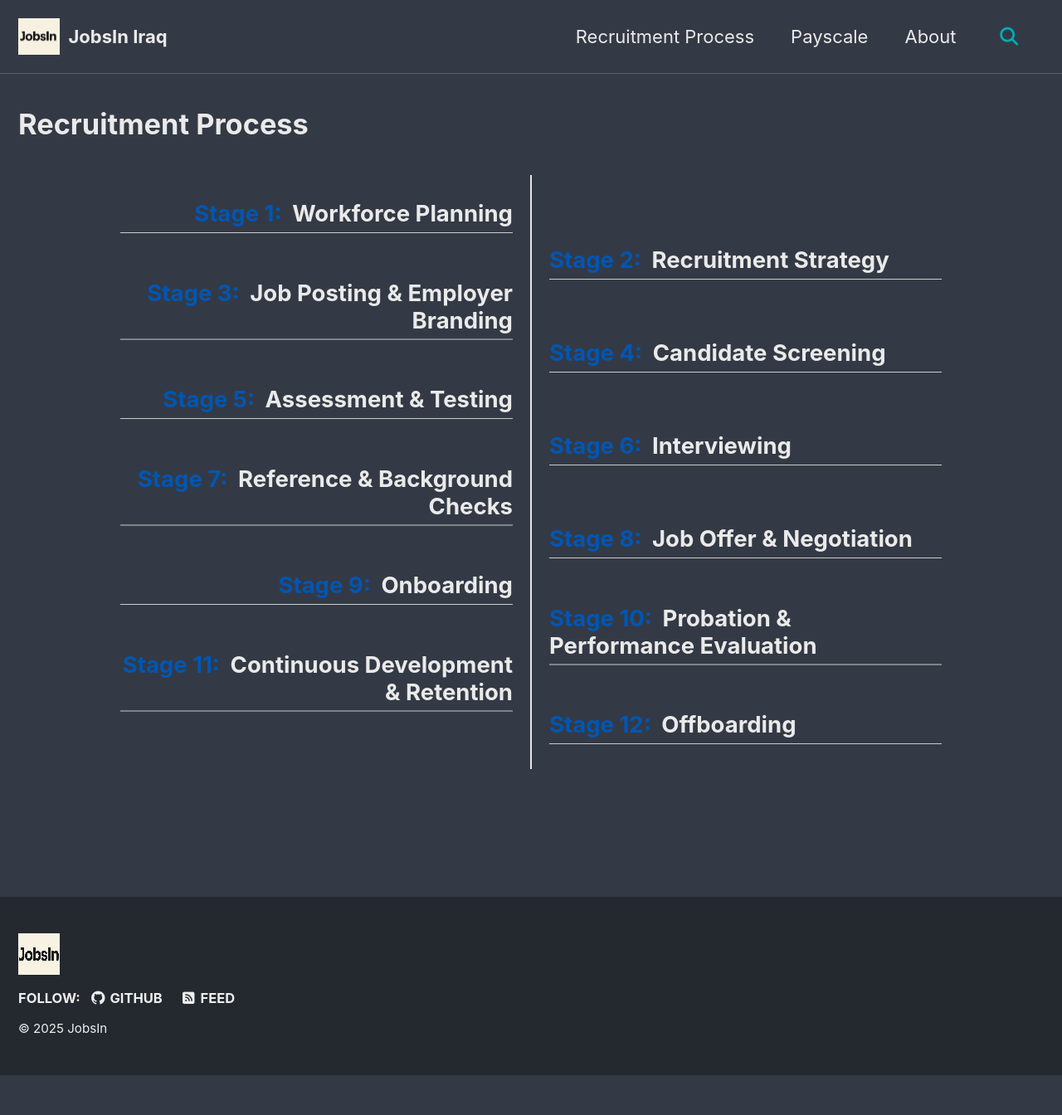
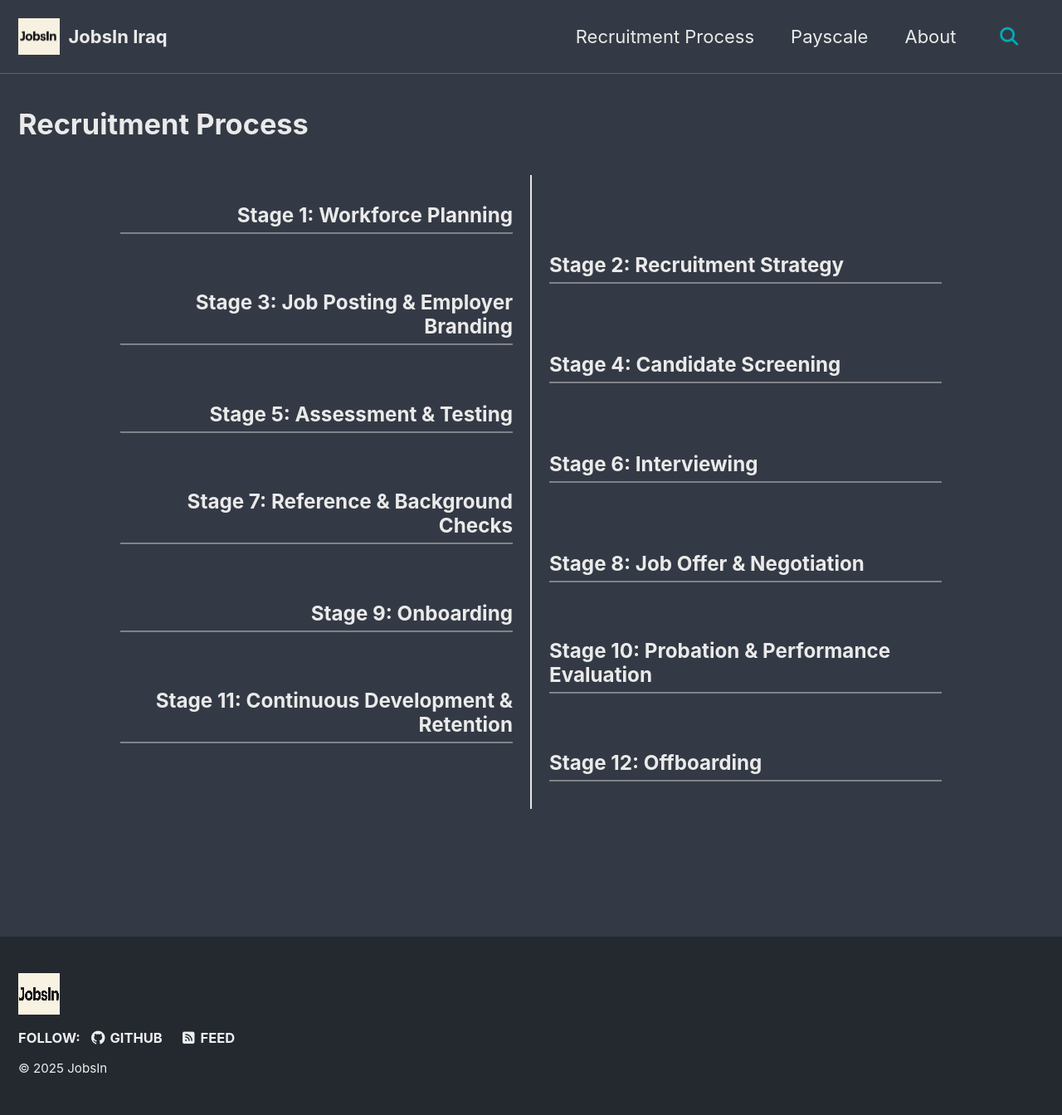
Before and after one commit to JobsInIraq/jobsiniraq.github.io, a Jekyll site: the page built from _pages/process.md, in a window 1280 px wide. Shown: the whole page at 83% size. Built offline with Jekyll 4.4.1, drawn with Linux system fonts in a browser that asks for light colours; cached includes are drawn as plain includes; before the commit the page ends 1296 px from its top, so only the background shows below that.

Commit message:
Update process.css

```diff
--- a/assets/css/process.css
+++ b/assets/css/process.css
@@ -1,10 +1,4 @@
-/* Professional stage numbers */
-.stage {
-  color: #0056b3;   /* Professional blue accent */
-  font-weight: bold;
-  margin-right: 6px;
-}
-
+/* --- timeline main --- */
 .timeline {
   position: relative;
   max-width: 1100px;
@@ -25,15 +19,15 @@
   transform: translateX(-50%);
 }
 
-/* each process row: relative so .content can be absolutely positioned */
+/* each process row */
 .process {
   position: relative;
-  min-height: 56px;
-  padding: 0.75rem 0;
+  min-height: 60px;
+  padding: 1rem 0;
   box-sizing: border-box;
 }
 
-/* content block that sits on left or right half */
+/* content block */
 .process .content {
   width: 45%;
   position: absolute;
@@ -42,39 +36,49 @@
   box-sizing: border-box;
 }
 
-/* LEFT: content block's RIGHT edge sits on center line */
+/* LEFT content */
 .process.left .content {
   right: 50%;
   text-align: right;
   padding-right: 1rem;
 }
 
-/* RIGHT: content block's LEFT edge sits on center line */
+/* RIGHT content */
 .process.right .content {
   left: 50%;
   text-align: left;
   padding-left: 1rem;
 }
 
-/* heading styling: full-width inside .content so underline stretches to center */
+/* h2 styling and underline */
 .process .content h2 {
   display: inline-block;
   width: 100%;
   margin: 0;
   padding-bottom: 6px;
-  border-bottom: 1px solid #ccc; /* underline */
+  border-bottom: 1px solid #ccc;
   box-sizing: border-box;
   white-space: normal;
   word-break: break-word;
-  font-size: 1.25rem; /* professional font size */
+  font-size: 1.1rem; /* professional size */
 }
 
-/* ==============================
-   Responsive for Mobile
-   ============================== */
+/* stage circle */
+.stage-circle {
+  display: inline-block;
+  width: 28px;
+  height: 28px;
+  line-height: 28px;
+  border-radius: 50%;
+  background-color: #0056b3; /* professional blue */
+  color: #fff;
+  font-weight: bold;
+  text-align: center;
+  margin-right: 8px;
+}
+
+/* --- Mobile responsiveness --- */
 @media screen and (max-width: 768px) {
-
-  /* make content full width and stack */
   .process .content {
     width: 90%;
     position: relative;
@@ -86,13 +90,18 @@
     margin-bottom: 2rem;
   }
 
-  /* adjust vertical timeline line for small screens */
   .timeline::before {
-    left: 20px;
+    left: 20px; /* move vertical line */
     transform: none;
   }
 
-  /* decrease font size for mobile */
+  .stage-circle {
+    left: 0;
+    top: 0;
+    transform: none;
+    margin-right: 12px;
+  }
+
   .process .content h2 {
     font-size: 1rem;
   }
```
